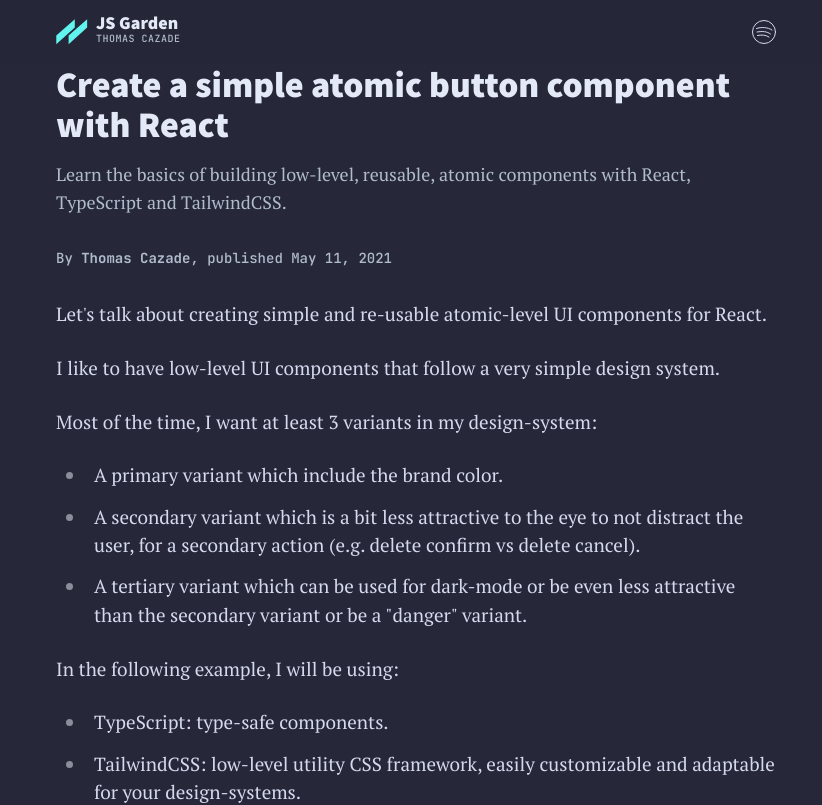
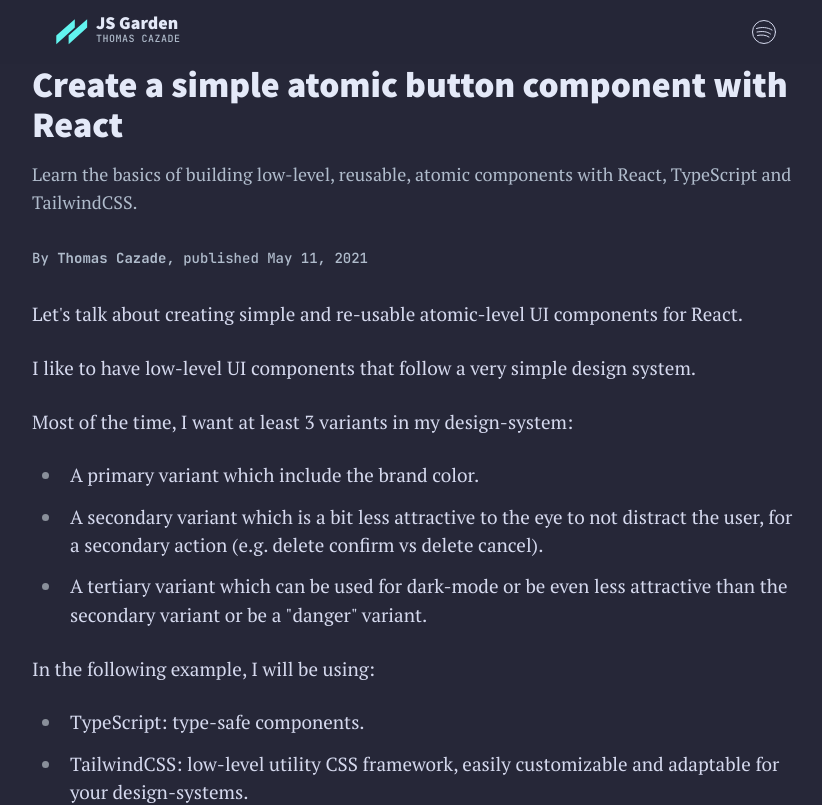
Before and after one commit to TotomInc/js-garden-next, a Next.js app: page /blog/create-a-simple-atomic-button-component-with-react in a window 1280 px wide. Shown: the top 805 px of the page, without its empty margins (224-1046 px from the left). Built offline with nearby package versions, Linux system fonts and the light colour scheme; a web font is replaced by a local one.

Commit message:
Fix padding applied from DefaultLayout

```diff
--- a/components/MarkdownArticle.tsx
+++ b/components/MarkdownArticle.tsx
@@ -4,7 +4,7 @@ export const MarkdownArticle: React.FC<{ postContent: string }> = ({
   postContent,
 }) => {
   return (
-    <article className="prose prose-lg prose-invert mx-auto max-w-[768px] px-6 py-8 prose-headings:font-assistant prose-h1:text-3xl prose-h1:font-black prose-h2:text-2xl prose-code:text-accent prose-pre:px-0 prose-pre:py-0">
+    <article className="prose prose-lg prose-invert mx-auto max-w-[768px] py-8 prose-headings:font-assistant prose-h1:text-3xl prose-h1:font-black prose-h2:text-2xl prose-code:text-accent prose-pre:px-0 prose-pre:py-0">
       <Markdown content={postContent} />
     </article>
   );
--- a/components/MarkdownArticleHeader.tsx
+++ b/components/MarkdownArticleHeader.tsx
@@ -12,7 +12,7 @@ export const MarkdownArticleHeader: React.FC<{
   );
 
   return (
-    <div className="mx-auto w-full max-w-[768px] px-6">
+    <div className="mx-auto w-full max-w-[768px]">
       <h1 className="font-assistant text-4xl font-black text-heading">
         {title}
       </h1>
```
